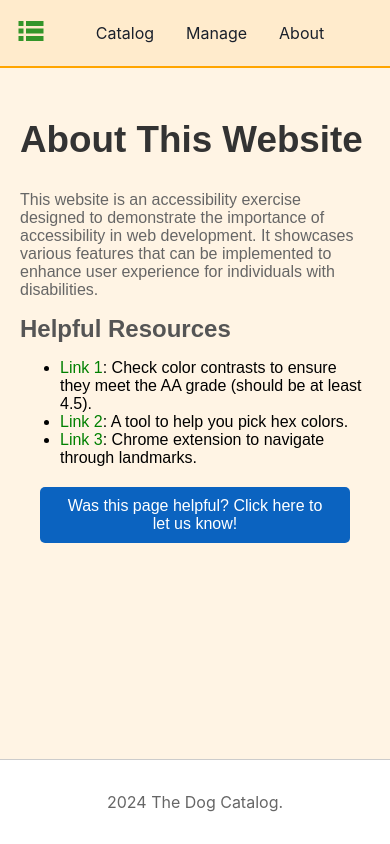
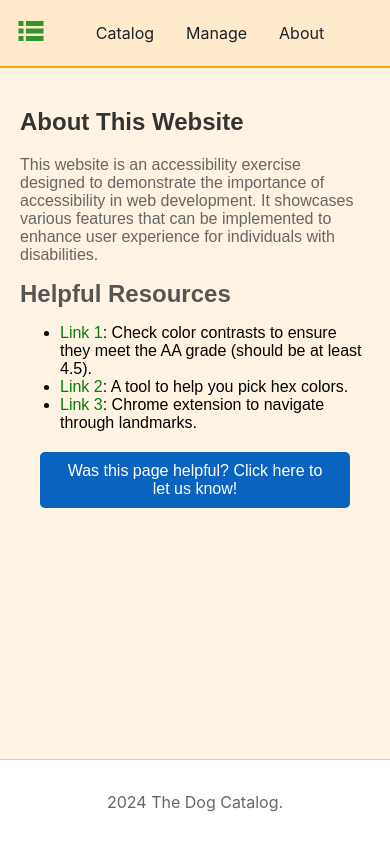
Before and after one commit to solyakin/frontend-accessibility-interview-submission, a React (Create React App) app: page /about in a window 390 px wide. Built offline with nearby package versions, Linux system fonts and the light colour scheme.

Commit message:
added mobile responsiveness for about page

```diff
--- a/src/components/About.css
+++ b/src/components/About.css
@@ -63,3 +63,15 @@
   outline: 3px solid #80bdff; /* Light blue outline */
   outline-offset: 2px; /* Offset to separate from button */
 }
+
+@media screen and (max-width: 768px) {
+  h1{
+    font-size: 1.8rem;
+  }
+}
+
+@media screen and (max-width: 480px) {
+  h1{
+    font-size: 1.5rem;
+  }
+}
```
Lines whose indentation alone changed are shown as unchanged.
